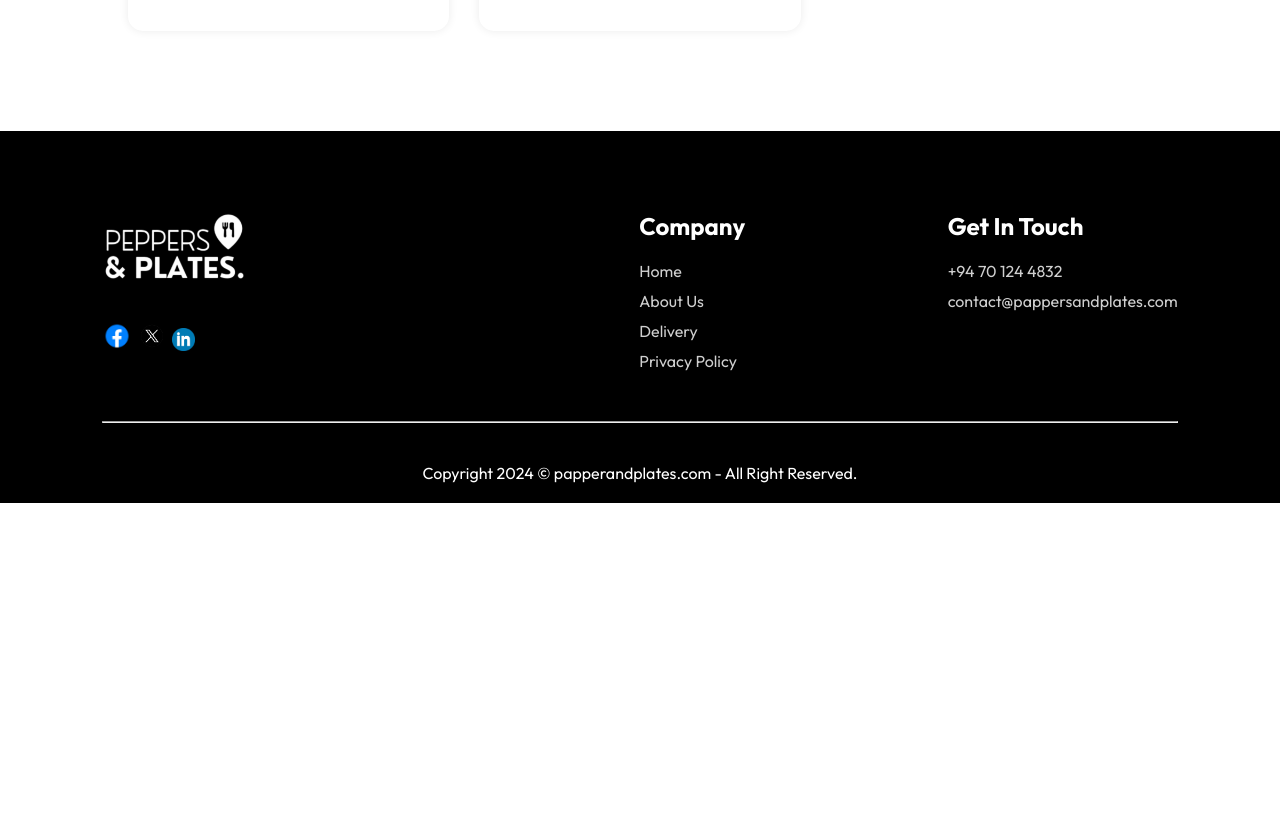
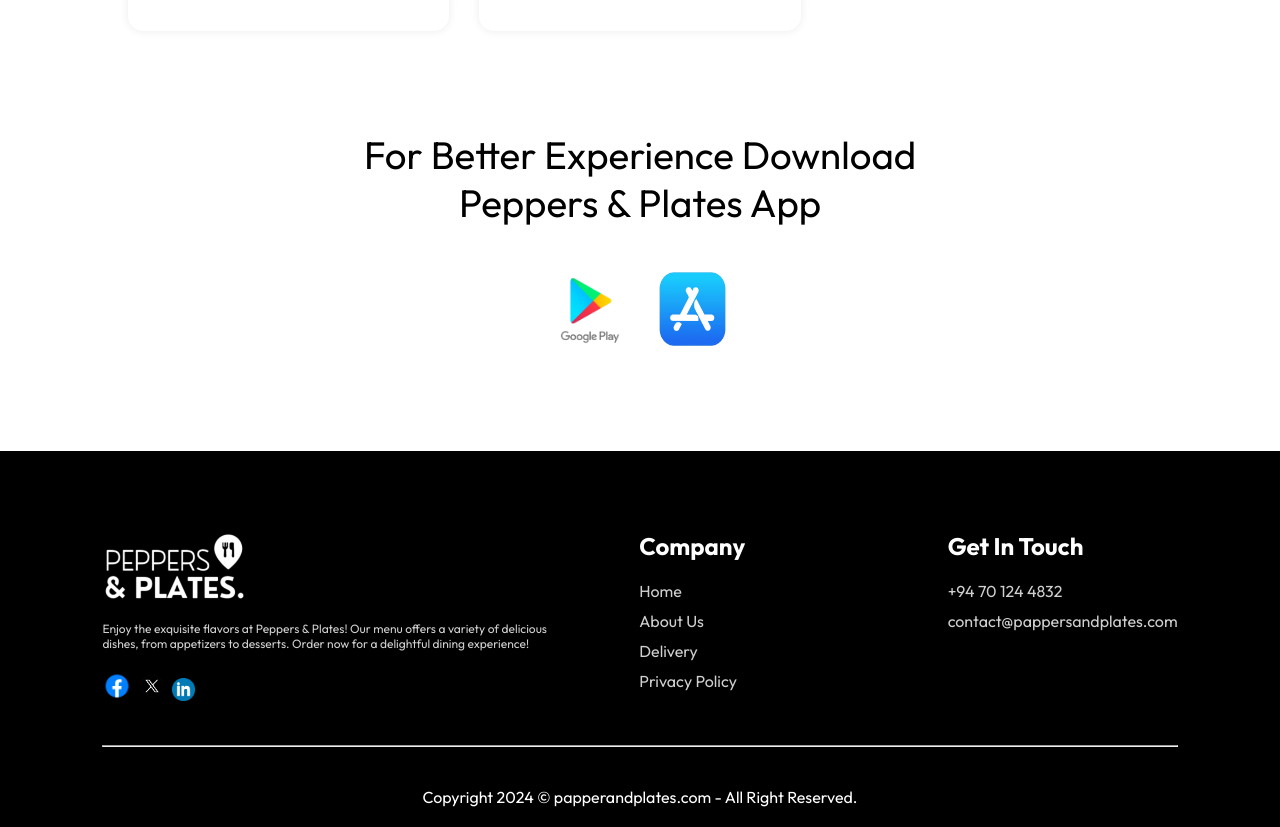
Before and after one commit to Rizz-33/Peppers-and-Plates, a React (Vite) app in the folder frontend/: page / in a window 1280 px wide. Shown: the part 5584-6411 px from the top of the page. Before the commit the page ends 6087 px from the top, so only its background shows below. Built offline with nearby package versions, Linux system fonts and the light colour scheme.

Commit message:
feat: App download feild

```diff
--- /dev/null
+++ b/frontend/src/components/appDownload/AppDownload.css
@@ -0,0 +1,25 @@
+.app-download{
+    margin: auto auto;
+    margin-top: 100px;
+    font-size: max(3vw);
+    text-align: center;
+}
+.playstore{
+    width: 80px;
+}
+.appstore{
+    width: 75px;
+}
+.app-download-platforms{
+    display: flex;
+    justify-content: center;
+    gap: max(2vw, 10px);
+    margin-top: 40px;
+}
+.app-download-platforms img{
+    transition: 0.5s;
+    cursor: pointer;
+}
+.app-download-platforms img:hover{
+    transform: scale(1.05);
+}
--- /dev/null
+++ b/frontend/src/components/appDownload/AppDownload.jsx
@@ -0,0 +1,17 @@
+import React from 'react'
+import { assets } from '../../assets/assets'
+import './AppDownload.css'
+
+const AppDownload = () => {
+    return (
+        <div className='app-download' id='app-download'>
+            <p>For Better Experience Download <br /> Peppers & Plates App</p>
+            <dix className="app-download-platforms">
+                <img className="playstore" src={assets.play_store} alt="" />
+                <img className='appstore' src={assets.app_store} alt="" />
+            </dix>
+        </div>
+    )
+}
+
+export default AppDownload
--- a/frontend/src/components/footer/Footer.css
+++ b/frontend/src/components/footer/Footer.css
@@ -44,3 +44,6 @@
     height: 2px;
     margin: 20px 0px;
 }
+.contentp{
+    font-size: 12px;
+}
--- a/frontend/src/components/footer/Footer.jsx
+++ b/frontend/src/components/footer/Footer.jsx
@@ -8,7 +8,7 @@
             <div className="footer-content">
                 <div className="footer-content-left">
                     <img src={assets.logo_white} alt="" className='logo'/>
-                    <p></p>
+                    <p className='contentp'>Enjoy the exquisite flavors at Peppers & Plates! Our menu offers a variety of delicious dishes, from appetizers to desserts. Order now for a delightful dining experience!</p>
                     <div className="footer-social-icons">
                         <img src={assets.facebook_icon} alt="" className='facebook'/>
                         <img src={assets.twitter_icon} alt="" className='twitter'/>
--- a/frontend/src/pages/home/Home.jsx
+++ b/frontend/src/pages/home/Home.jsx
@@ -1,4 +1,5 @@
 import React, { useState } from 'react';
+import AppDownload from '../../components/appDownload/AppDownload';
 import ExploreMenu from '../../components/exploreMenu/ExploreMenu';
 import FoodDisplay from '../../components/foodDisplay/FoodDisplay';
 import Header from '../../components/header/Header';
@@ -12,6 +13,7 @@
             <Header />
             <ExploreMenu category={category} setCategory={setCategory} />
             <FoodDisplay category={category}/>
+            <AppDownload />
         </div>
     );
 }
```
